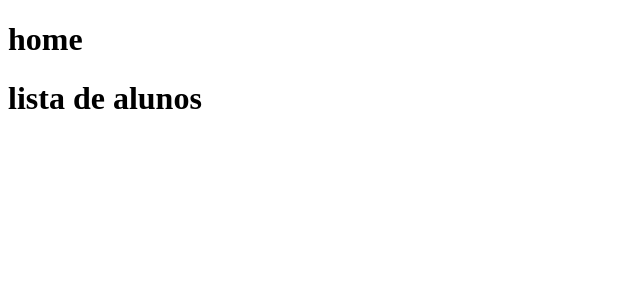
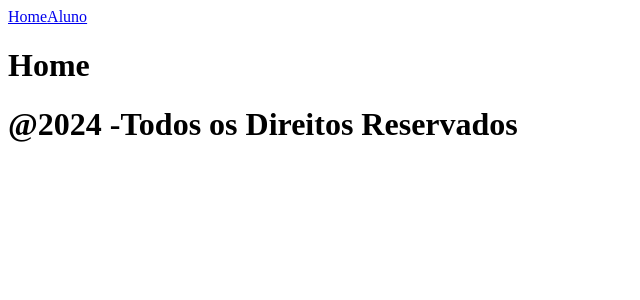
Before and after one commit to jota0802/ExemploFront, a React (Vite) app: page / in a window 1280 px wide. Shown: the top 300 px of the page, without its empty margins (0-640 px from the left). Built offline with nearby package versions, Linux system fonts and the light colour scheme.

Commit message:
colocando outlet

```diff
--- a/src/App.jsx
+++ b/src/App.jsx
@@ -1,10 +1,13 @@
-import Home from './routes/Home'
-import Aluno from './routes/Aluno'
+import Nav from './components/Nav'
+import Footer from './components/Footer'
+import {Outlet} from 'react-router-dom'
 function App() {
   return (
     <>
-     <Home/>
-     <Aluno/>
+    <Nav/>
+    {/*chamando todos os elementos filhos*/}
+    <Outlet/>
+    <Footer/>
     </>
   )
 }
--- a/src/components/Footer.jsx
+++ b/src/components/Footer.jsx
@@ -0,0 +1,10 @@
+const Footer =()=>{
+    return(
+    <>
+    <h1>
+        @2024 -Todos os Direitos Reservados
+    </h1>
+    </>
+    )
+}
+export default Footer
--- a/src/components/Nav.jsx
+++ b/src/components/Nav.jsx
@@ -0,0 +1,11 @@
+import {Link} from 'react-router-dom'
+
+const Nav =()=> {
+    return(
+        <>
+        <Link to='/'> Home</Link>
+        <Link to='/Aluno'>Aluno</Link>
+        </>
+    )
+}
+export default Nav
--- a/src/routes/Aluno.jsx
+++ b/src/routes/Aluno.jsx
@@ -1,7 +1,7 @@
 const Aluno =()=>{
     return(
         <>
-            <h1>lista de alunos</h1>
+            <h1>Lista de alunos</h1>
         </>
     )
 }
--- a/src/routes/Home.jsx
+++ b/src/routes/Home.jsx
@@ -1,7 +1,7 @@
 const Home =()=>{
     return(
         <>
-        <h1>home</h1>
+        <h1>Home</h1>
         </>
     )
 }
```
